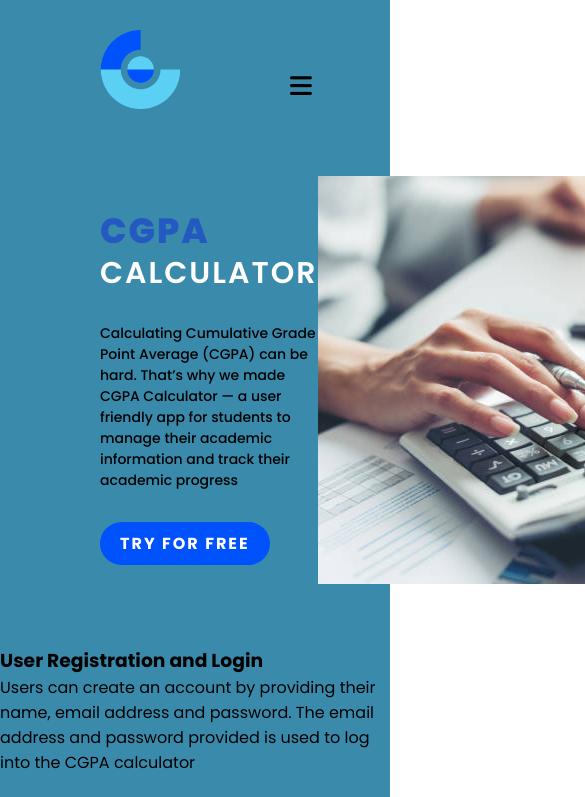
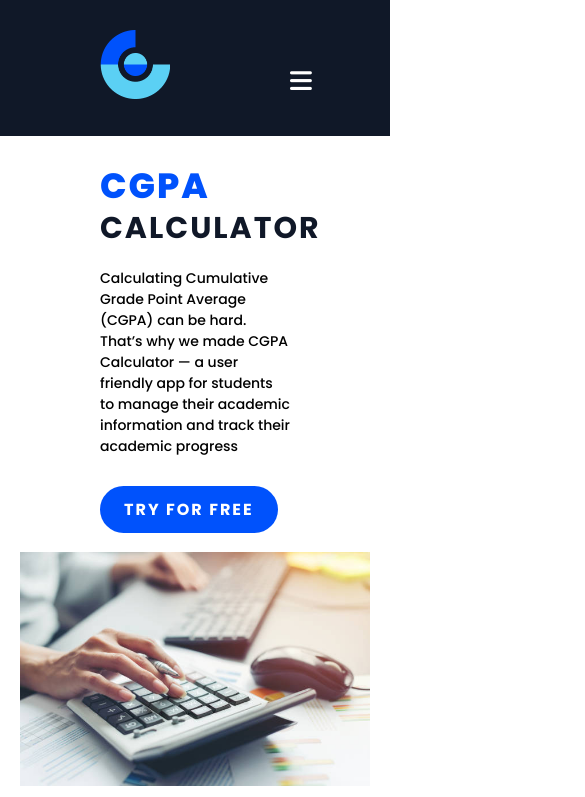
Before and after one commit to isybliss/portfolio-landing-page, a plain HTML site: page index.html in a window 390 px wide. Shown: the top 797 px of the page, 585 px wide, since content can reach past the window. Drawn offline with Linux system fonts and the light colour scheme.

Commit message:
updated color

```diff
--- a/style.css
+++ b/style.css
@@ -12,7 +12,6 @@
     display: flex;
     flex-direction: column;
     justify-content: flex-start;
-    background: #3a8aac;
 }
 header {
     position: relative;
@@ -23,14 +22,16 @@
     display: flex;
     justify-content: space-between;
     align-items: center;
+    background: #101828;
 }
 header .logo {
     position: relative;
-    max-width: 80px;
+    max-width: 70px;
 }
 header .navigation a {
-    color: #000;
+    color: #fcfcfc;
     font-weight: 500;
+    font-size: 18px;
     margin-left: 40px;
     letter-spacing: 1px;
     padding: 2px 15px;
@@ -45,6 +46,7 @@
 }
 header .navigation a:hover {
     background: #fff;
+    color: #101828;
 }
 .content {
     position: relative;
@@ -53,24 +55,24 @@
     display: flex;
     justify-content: space-between;
     align-items: center;
+    gap: 30px;
 }
 .content .textBox {
     position: relative;
     max-width: 500px;
 }
 .content .textBox h2 {
-    color: #2459c2;
+    color: #0052FC;
     font-size: 55px;
     text-transform: uppercase;
     font-weight: 800;
     letter-spacing: 2px;
     line-height: 60px;
-    margin-bottom: 30px;
+    margin-bottom: 20px;
 }
 .content .textBox h2 span {
-    color: #fff;
-    font-size: 50px;
-    font-weight: 600;
+    color: #101828;
+    font-weight: 700;
 }
 .content .textBox p {
     font-size: 16px;
@@ -84,13 +86,17 @@
     text-transform: uppercase;
     font-weight: 700;
     letter-spacing: 2px;
-    padding: 10px 20px;
+    padding: 12px 24px;
     border-radius: 40px;
     transition: 0.3s;
     transition-property: background;
 }
 .content .textBox a:hover{
-    background: #0c4f60;
+    background: #07245c;
+}
+.content .imgBox img {
+    width: 100%;
+    min-width: 350px;
 }
 .media-icons{
     display: flex;
@@ -132,11 +138,12 @@
         display: block;
         font-size: 25px;
         cursor: pointer;
+        color: #fff;
         transition: 0.3s;
         transition-property: color;
     }
     label:hover{
-        color: #fff;
+        color: #1f4a9f;
     }
 
     label .close-btn {
@@ -180,10 +187,23 @@
 
     .content .textBox h2 span{
         font-size: 40px;
-        font-weight: 600;
+        font-weight: 700;
     }
     .content .textBox p {
-        font-size: 14px;
+        font-size: 16px;
+    }
+
+}
+@media (max-width: 850px) {
+    .content {
+        display: flex;
+        flex-direction: column;
+    }
+    .content .textBox{
+        width: 100%;
+    }
+    .content .imgBox img{
+        width: 100%;
     }
 }
 
@@ -194,7 +214,7 @@
     }
     .content .textBox h2 span{
         font-size: 30px;
-        font-weight: 600;
+        font-weight: 700;
     }
     .content .textBox p {
         font-size: 14px;
```
